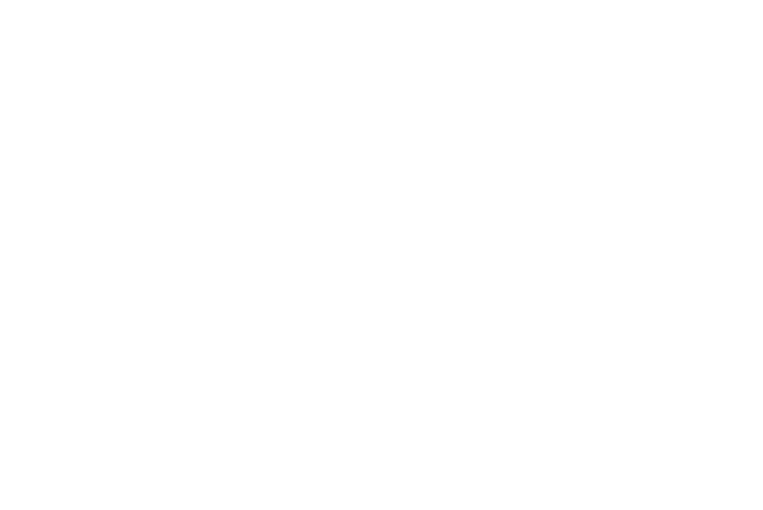
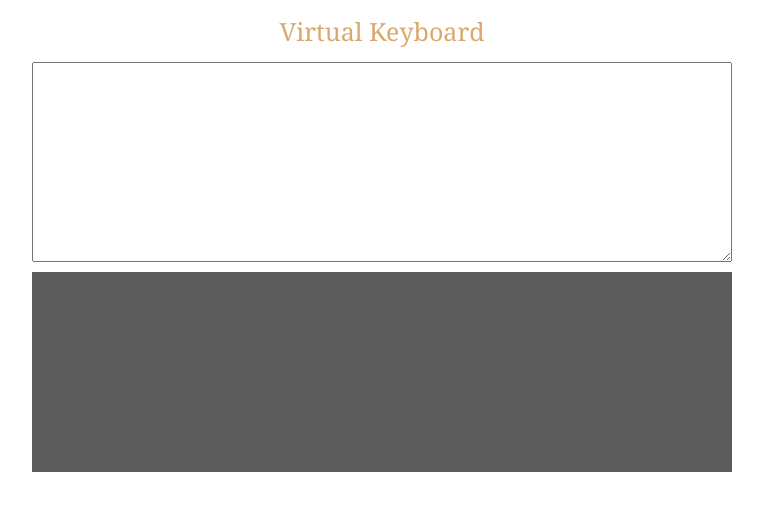
Before and after one commit to Zemfira-Shafi/virtual-keyboard, a website built with webpack: page src/index.html in a window 1280 px wide. Shown: the whole page, without its empty margins (258-1021 px from the left). Built offline with nearby package versions, Linux system fonts and the light colour scheme.

Commit message:
feat: add basic page layout

```diff
--- a/src/index.js
+++ b/src/index.js
@@ -0,0 +1,11 @@
+let title = document.createElement("h1");
+title.innerHTML = "Virtual Keyboard";
+document.body.append(title);
+let textarea = document.createElement("textarea");
+textarea.className = "textarea";
+textarea.innerHTML = "";
+document.body.append(textarea);
+let keyboard = document.createElement("div");
+keyboard.classList = "keyboard";
+keyboard.innerHTML = "";
+document.body.append(keyboard);
--- a/src/style.scss
+++ b/src/style.scss
@@ -0,0 +1,52 @@
+html {
+  font-size: 10px;
+  line-height: 1.15;
+  -webkit-text-size-adjust: 100%;
+}
+
+body {
+  font-family: "Georgia", "Arial", sans-serif;
+  font-size: 1.6rem;
+  margin: 0;
+  padding: 0;
+}
+
+p,
+span {
+  margin: 0;
+  padding: 0;
+}
+
+* {
+  box-sizing: border-box;
+}
+
+textarea {
+  overflow: auto;
+  font-family: inherit;
+  font-size: 100%;
+  line-height: 1.15;
+  margin: 0;
+}
+
+h1 {
+  font-size: 25px;
+  text-align: center;
+  color: #daa86c;
+  font-weight: 400;
+}
+
+.textarea {
+  display: block;
+  width: 700px;
+  height: 200px;
+  margin: 10px auto;
+  padding: 5px;
+}
+
+.keyboard {
+  width: 700px;
+  margin: 0 auto;
+  background: #5d5c5c;
+  height: 200px;
+}
```
Also changed, not shown: src/style.css, 1 other file.
